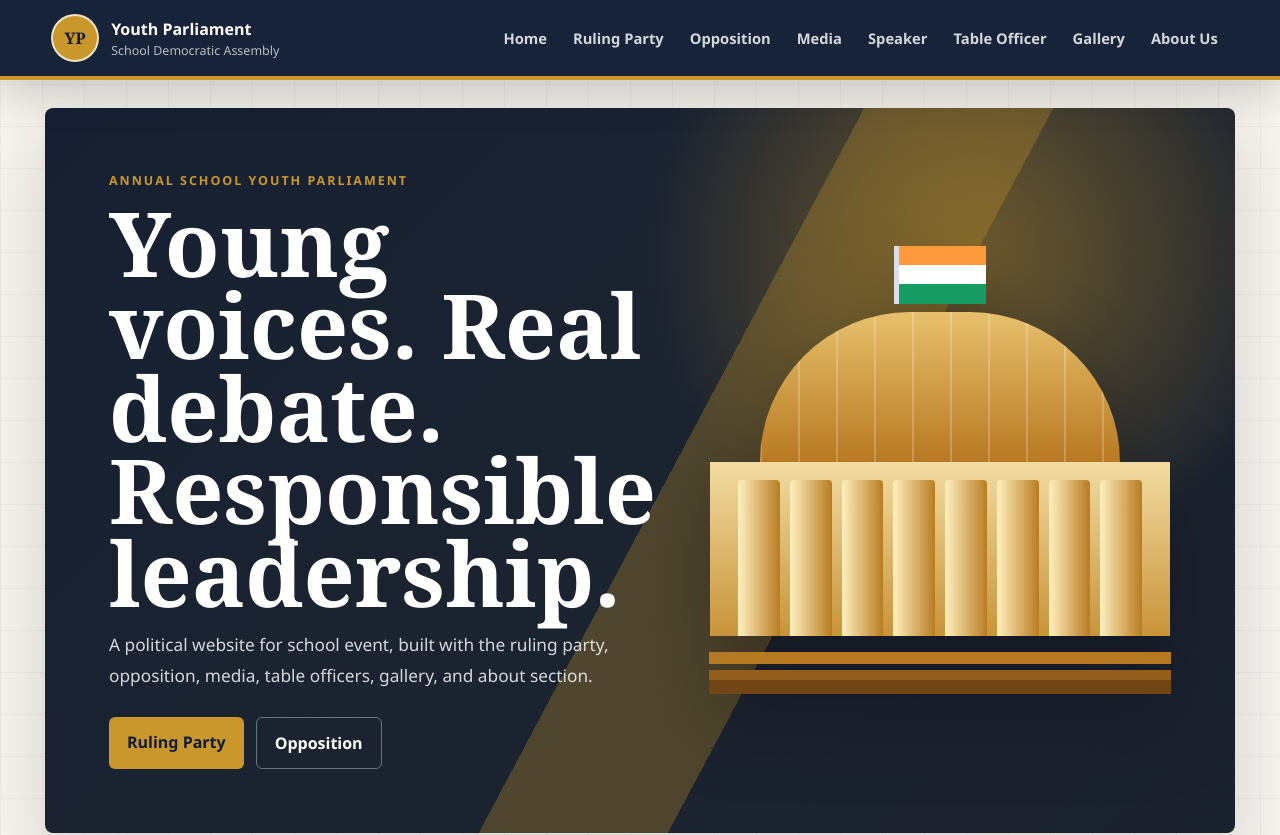
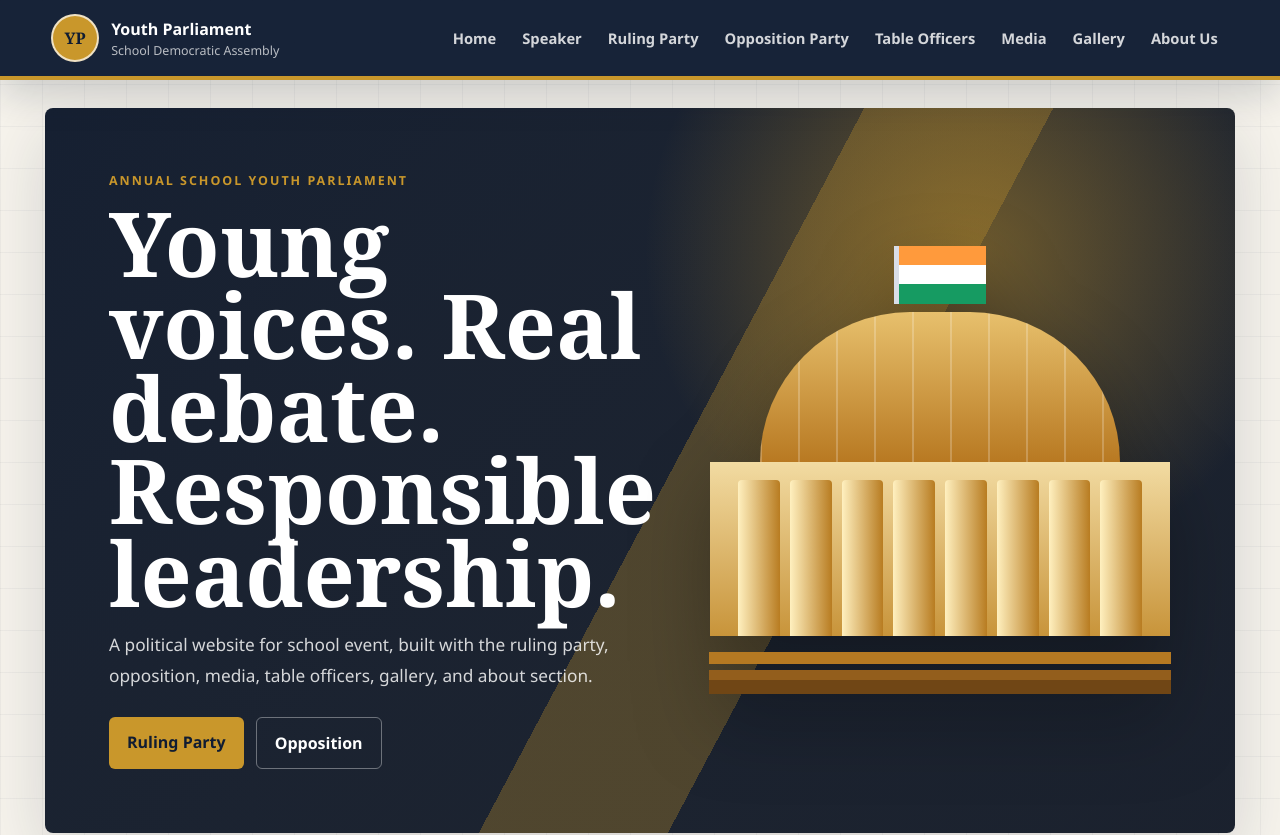
Before and after one commit to Aoresta/Youth-Parliament-Website, a Next.js app: page / in a window 1280 px wide. Shown: the top 835 px of the page. Built offline with nearby package versions, Linux system fonts and the light colour scheme.

Commit message:
Update base path for GitHub Pages and adjust navigation links in components

```diff
--- a/app/components.js
+++ b/app/components.js
@@ -4,11 +4,11 @@ import { counts, parties } from "./data";
 export function Shell({ children }) {
   const links = [
     ["Home", "/"],
+    ["Speaker", "/speaker"],
     ["Ruling Party", "/ruling-party"],
-    ["Opposition", "/opposition"],
+    ["Opposition Party", "/opposition"],
+    ["Table Officers", "/table-officer"],
     ["Media", "/media"],
-    ["Speaker", "/speaker"],
-    ["Table Officer", "/table-officer"],
     ["Gallery", "/gallery"],
     ["About Us", "/about-us"]
   ];
--- a/next.config.js
+++ b/next.config.js
@@ -1,7 +1,7 @@
 const path = require("path");
 
 const isGithubPages = process.env.GITHUB_ACTIONS === "true";
-const githubPagesPath = "/Youth-Parliament-Website";
+const githubPagesPath = "/Youth-Parliament";
 
 /** @type {import('next').NextConfig} */
 const nextConfig = {
```
Also changed, not shown: 1 other file (tests, documents, lock files or other folders).
